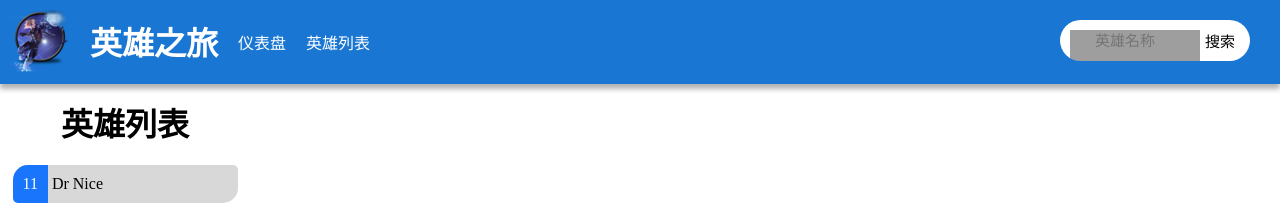
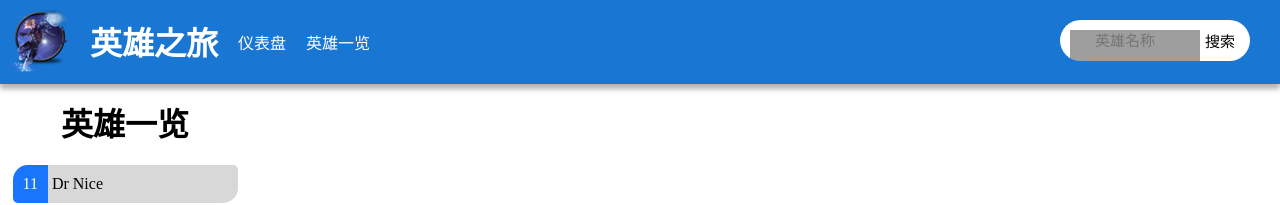
Before and after one commit to WuRuidongReyes/testgit, an Angular app: page /herolist in a window 1280 px wide. Shown: the top 205 px of the page. Built offline with nearby package versions, Linux system fonts and the light colour scheme; grey boxes are pictures that could not be loaded.

Commit message:
更改英雄列表为英雄一览

```diff
--- a/src/app/app.component.html
+++ b/src/app/app.component.html
@@ -1,13 +1,13 @@
 <div class="nav">
   <li>
-    <img height=64px width=64px title="LOGO" alt="LOGO" src="../assets/images/logo_64px.png">
+    <img height=64px width=64px alt="LOGO" src="../assets/images/logo_64px.png">
   </li>
   <li title="Home">
     <h1>英雄之旅</h1>
   </li>
   <ul>
-    <li><a routerLink="dashboard" title="仪表盘">仪表盘</a></li>
-    <li><a routerLink="herolist" title="英雄列表">英雄列表</a></li>
+    <li><a routerLink="dashboard" >仪表盘</a></li>
+    <li><a routerLink="herolist" >英雄一览</a></li>
   </ul>
   <app-search-box></app-search-box>
 </div>
--- a/src/app/hero-list/hero-list.component.html
+++ b/src/app/hero-list/hero-list.component.html
@@ -1,5 +1,5 @@
 <div class="hero-list-box">
-    <h1>英雄列表</h1>
+    <h1>英雄一览</h1>
     <div class="hero-list" id="aa" [style.height]="'true'? height+'px': height+'px'">
         <li *ngFor="let hero of heroes" routerLink="/herodetail/{{hero.id}}">
             <span>{{hero.id}}</span> {{hero.name}}
```
